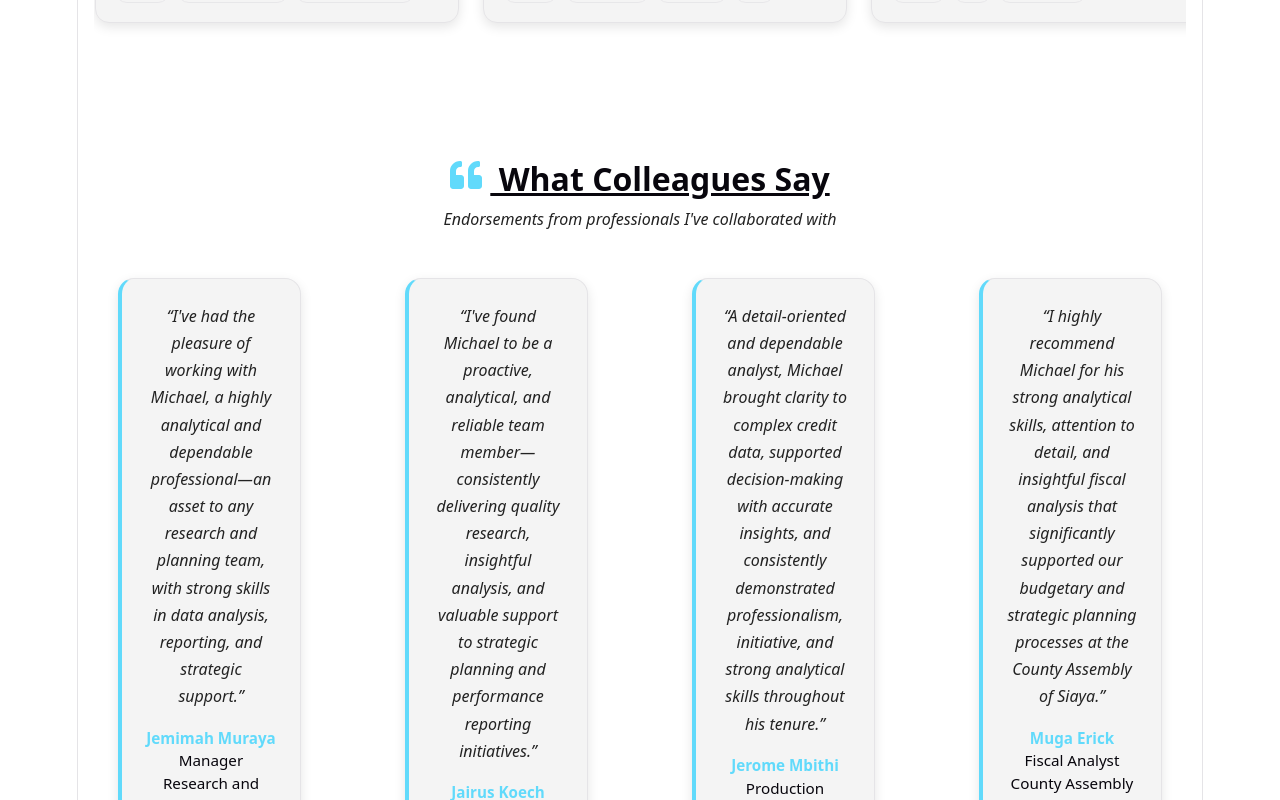
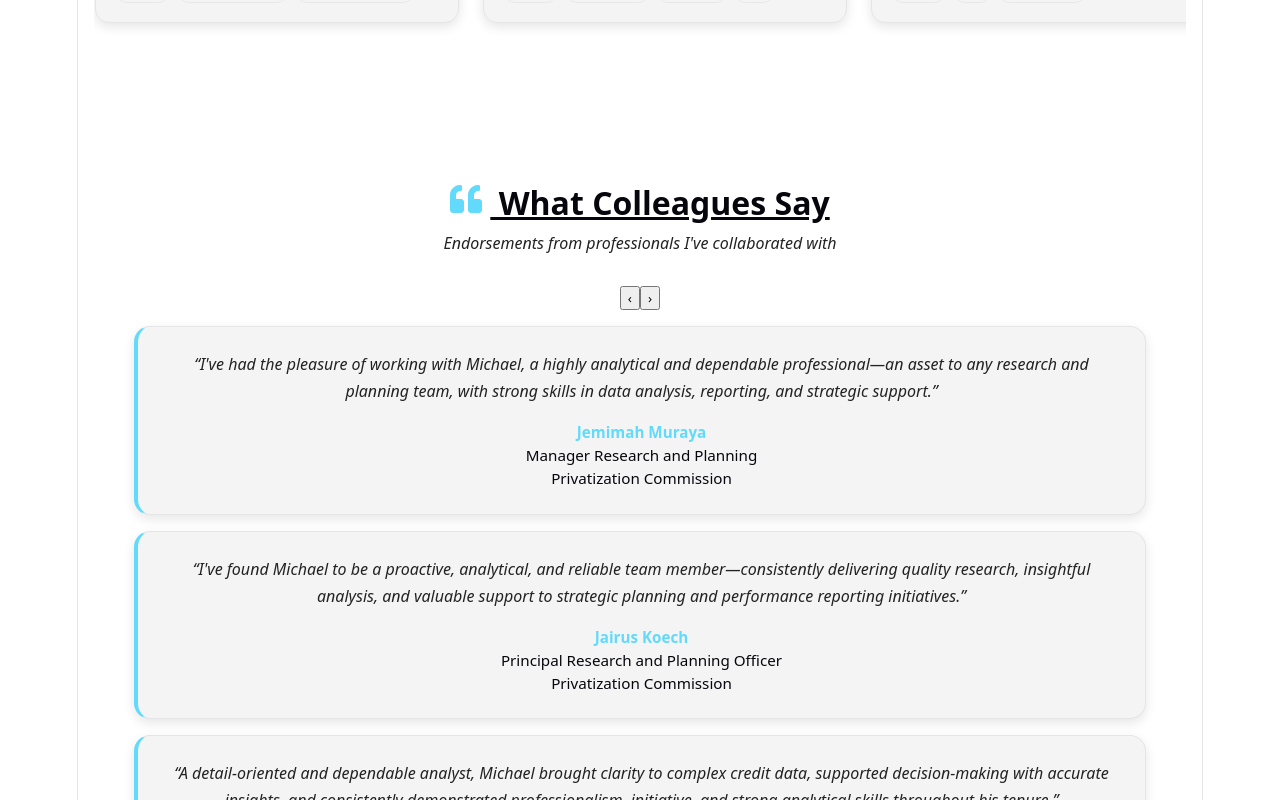
Before and after one commit to Michael-Nyawade/Michael-Nyawade.github.io, a React (Vite) app: page / in a window 1280 px wide. Shown: the part 2860-3660 px from the top of the page. Built offline with nearby package versions, Linux system fonts and the light colour scheme.

Commit message:
Refactored Testimonials section into horizontal auto-play carousel layout

```diff
--- a/src/sections/Testimonials.jsx
+++ b/src/sections/Testimonials.jsx
@@ -1,3 +1,4 @@
+import { useEffect, useRef } from "react";
 import { FaQuoteLeft } from "react-icons/fa";
 
 const testimonials = [
@@ -6,14 +7,14 @@ const testimonials = [
       "I've had the pleasure of working with Michael, a highly analytical and dependable professional—an asset to any research and planning team, with strong skills in data analysis, reporting, and strategic support.",
     name: "Jemimah Muraya",
     role: "Manager Research and Planning",
-    company: "Privatization Authority",
+    company: "Privatization Commission",
   },
   {
     quote:
       "I've found Michael to be a proactive, analytical, and reliable team member—consistently delivering quality research, insightful analysis, and valuable support to strategic planning and performance reporting initiatives.",
     name: "Jairus Koech",
     role: "Principal Research and Planning Officer",
-    company: "Privatization Authority",
+    company: "Privatization Commission",
   },
   {
     quote:
@@ -32,8 +33,34 @@ const testimonials = [
 ];
 
 export default function Testimonials() {
+  const scrollRef = useRef(null);
+  const pauseRef = useRef(false);
+
+  // AUTO PLAY
+  useEffect(() => {
+    const interval = setInterval(() => {
+      if (pauseRef.current) return;
+
+      const container = scrollRef.current;
+      if (!container) return;
+
+      const maxScroll =
+        container.scrollWidth - container.clientWidth;
+
+      const nextScroll = container.scrollLeft + 350;
+
+      if (nextScroll >= maxScroll) {
+        container.scrollTo({ left: 0, behavior: "smooth" });
+      } else {
+        container.scrollBy({ left: 350, behavior: "smooth" });
+      }
+    }, 5000);
+
+    return () => clearInterval(interval);
+  }, []);
+
   return (
-    <section id="testimonials">
+    <section id="testimonials" style={{ padding: "3rem 1rem" }}>
       <div className="section-heading">
         <h2>
           <FaQuoteLeft /> What Colleagues Say
@@ -44,9 +71,53 @@ export default function Testimonials() {
         </p>
       </div>
 
-      <div className="testimonial-grid">
+      <div
+        style={{
+          position: "relative",
+          maxWidth: "1100px",
+          margin: "2rem auto 0",
+        }}
+      >
+        {/* LEFT BUTTON */}
+        <button
+          onClick={() => {
+            scrollRef.current?.scrollBy({
+              left: -350,
+              behavior: "smooth",
+            });
+          }}
+          className="testimonial-nav-btn left"
+        >
+          ‹
+        </button>
+
+        {/* RIGHT BUTTON */}
+        <button
+          onClick={() => {
+            scrollRef.current?.scrollBy({
+              left: 350,
+              behavior: "smooth",
+            });
+          }}
+          className="testimonial-nav-btn right"
+        >
+          ›
+        </button>
+
+        {/* SCROLL CONTAINER */}
+        <div
+          id="testimonial-scroll"
+          ref={scrollRef}
+          onMouseEnter={() => (pauseRef.current = true)}
+          onMouseLeave={() => (pauseRef.current = false)}
+          className="testimonial-scroll"
+        >
           {testimonials.map((testimonial, index) => (
-          <blockquote key={index} className="testimonial-card">
+            <div
+              key={index}
+              className="testimonial-slide"
+            >
+              <blockquote className="testimonial-card">
                 <p>“{testimonial.quote}”</p>
 
                 <footer>
@@ -57,7 +128,9 @@ export default function Testimonials() {
                   {testimonial.company}
                 </footer>
               </blockquote>
+            </div>
           ))}
+        </div>
       </div>
     </section>
   );
```
Lines whose indentation alone changed are shown as unchanged.
